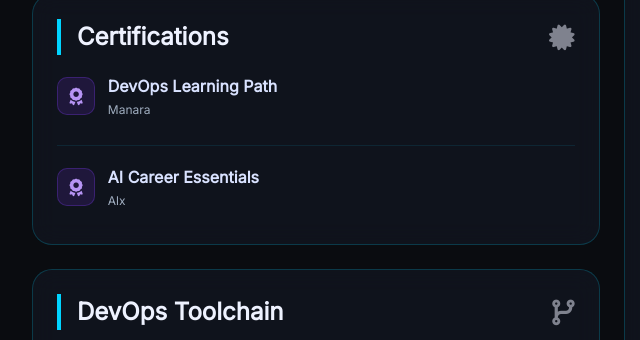
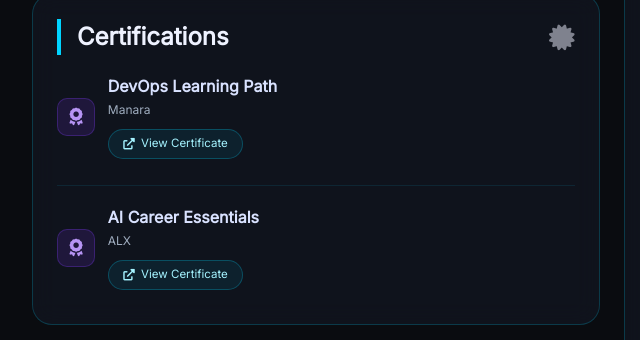
Before and after one commit to klarasameh1/DevOps-Portfolio, a website: page nodeapp/frontend/index.html in a window 1280 px wide. Shown: the part 820-1160 px from the top of the page, 0-640 px from the left. Drawn offline with Linux system fonts and the light colour scheme; no server answers.

Commit message:
add cert-link

```diff
--- a/nodeapp/frontend/index.html
+++ b/nodeapp/frontend/index.html
@@ -90,6 +90,11 @@
                             <div class="cert-info">
                                 <h3>DevOps Learning Path</h3>
                                 <p class="cert-issuer">Manara</p>
+
+                                <a href="https://app.manara.tech/certificate/1776683265-153709400ECF92E8" target="_blank" class="cert-btn">
+                                    <i class="fas fa-external-link-alt"></i>
+                                    View Certificate
+                                </a>
                             </div>
                         </div>
                     </div>
@@ -99,7 +104,12 @@
                             <div class="cert-icon"><i class="fas fa-award"></i></div>
                             <div class="cert-info">
                                 <h3>AI Career Essentials</h3>
-                                <p class="cert-issuer">Alx</p>
+                                <p class="cert-issuer">ALX</p>
+
+                                <a href="https://savanna.alxafrica.com/certificates/x8MPTGmFEf" target="_blank" class="cert-btn">
+                                    <i class="fas fa-external-link-alt"></i>
+                                    View Certificate
+                                </a>
                             </div>
                         </div>
                     </div>
--- a/nodeapp/frontend/style.css
+++ b/nodeapp/frontend/style.css
@@ -354,6 +354,33 @@ h3 {
     opacity: 0.75;
 }
 
+.cert-btn {
+    display: inline-flex;
+    align-items: center;
+    gap: 0.4rem;
+    margin-top: 0.6rem;
+    padding: 0.35rem 0.9rem;
+
+    background: rgba(0, 212, 255, 0.08);
+    border: 1px solid rgba(0, 212, 255, 0.25);
+
+    border-radius: 30px;
+    text-decoration: none;
+
+    color: #a5f3ff;
+    font-size: 0.72rem;
+    font-weight: 500;
+
+    transition: all 0.25s ease;
+}
+
+.cert-btn:hover {
+    background: rgba(0, 212, 255, 0.18);
+    border-color: rgba(0, 212, 255, 0.5);
+
+    transform: translateY(-1px);
+    color: white;
+}
 /* ========== PROJECTS ========== */
 .project-item {
     margin-bottom: 1.5rem;
```
